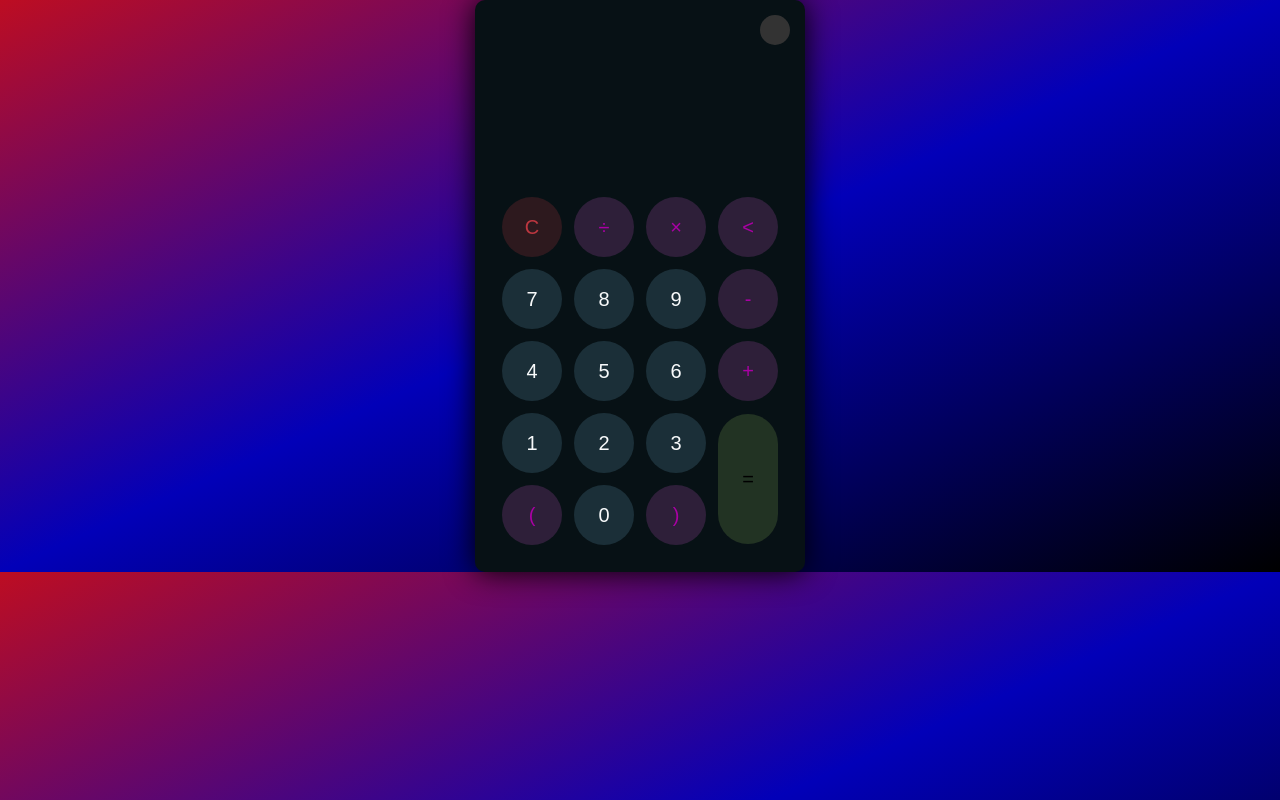
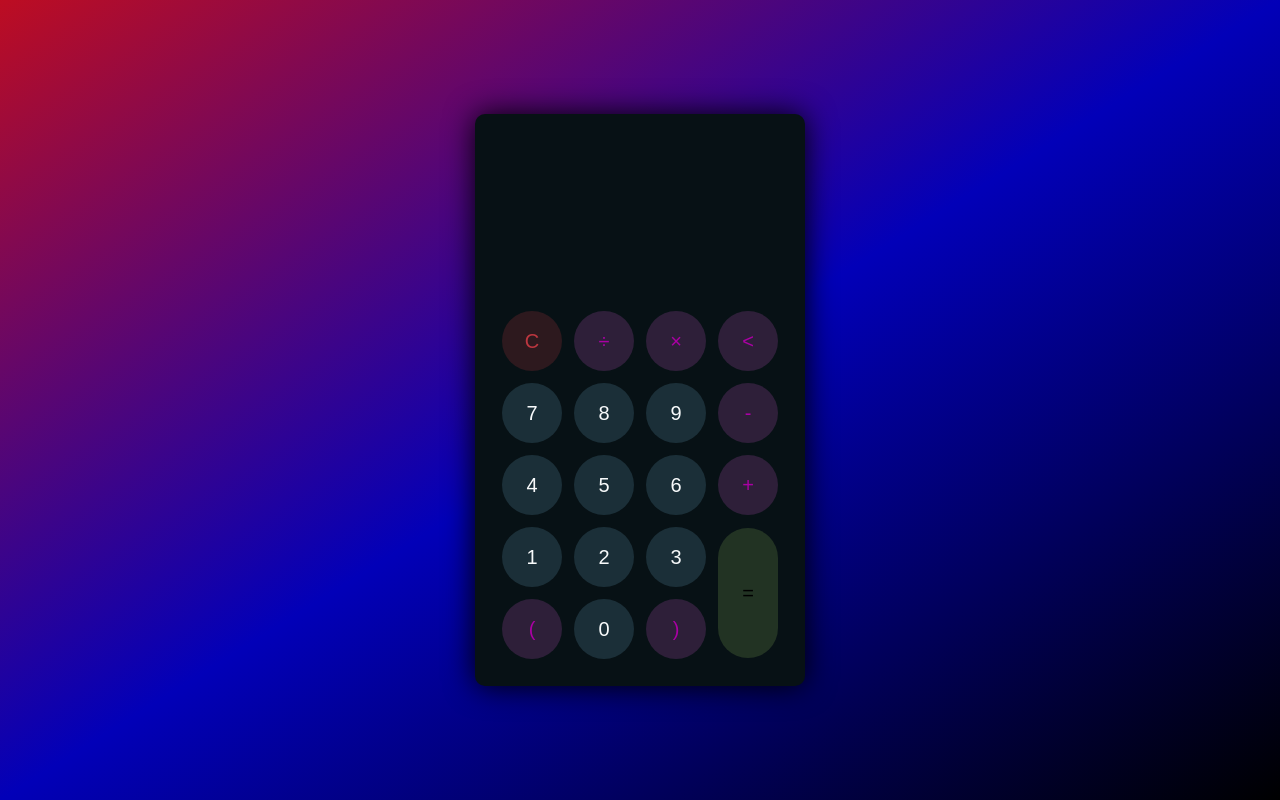
Before and after one commit to astitvabindal/Calculator.github.io, a plain HTML site: page index.html in a window 1280 px wide. Drawn offline with Linux system fonts and the light colour scheme.

Commit message:
Update style.css

```diff
--- a/style.css
+++ b/style.css
@@ -4,6 +4,9 @@
     box-sizing: border-box;
     outline: 0;
     transition:  all 0.5s ease;
+    height: 100%;
+    width: 100%;
+    overflow: hidden;
 }
 body{
     font-family: sans-serif;
```
